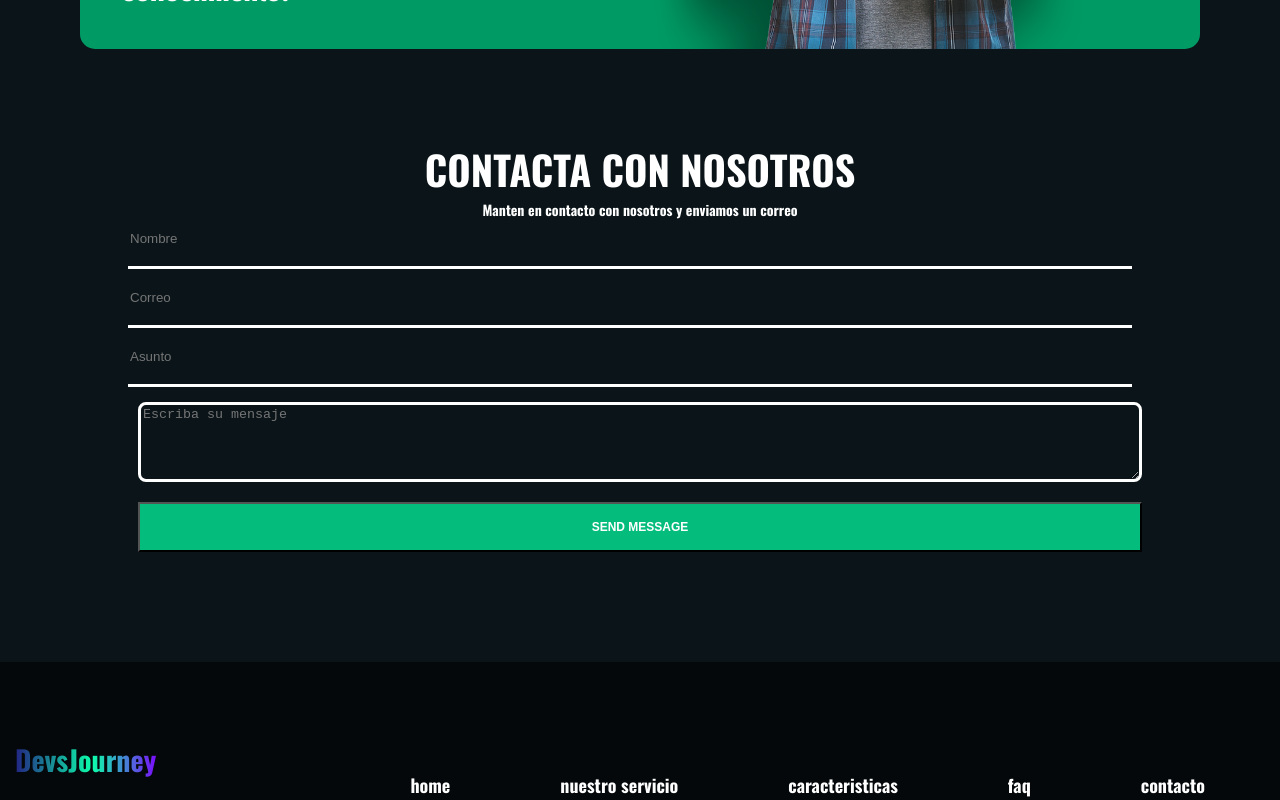
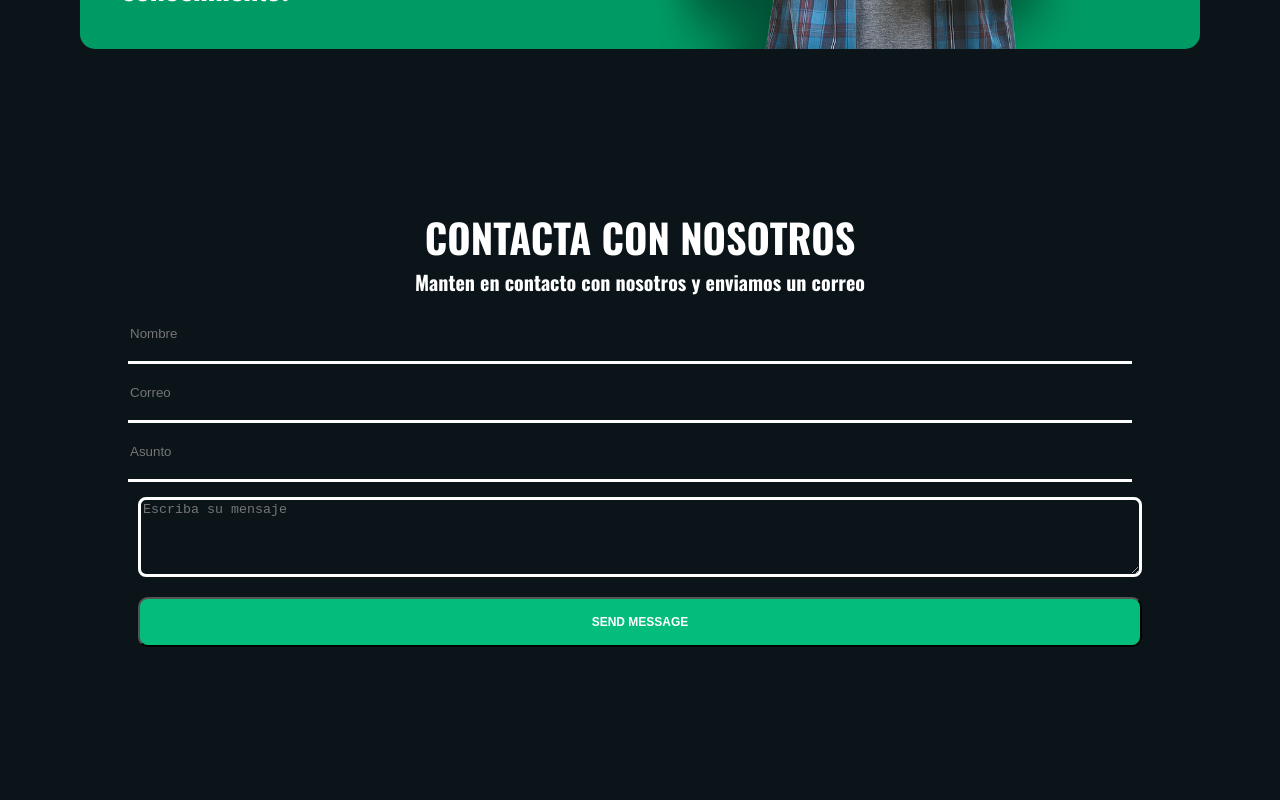
Before and after one commit to SofiDevO/proyecto--fullstack, a React (Vite) app in the folder frontend/CodeJourney/: page / in a window 1280 px wide. Shown: the part 1440-2240 px from the top of the page. Built offline with nearby package versions, Linux system fonts and the light colour scheme.

Commit message:
se agrega padding a css Forms

```diff
--- a/frontend/CodeJourney/src/components/contact-us/Form.css
+++ b/frontend/CodeJourney/src/components/contact-us/Form.css
@@ -1,10 +1,15 @@
-body {
+.topMenu a {
+  display: block;
+  padding: 0.3125rem 0.25rem;
+  }body {
     background-color: var(--background);
 
   }
 
   .form-container {
+    padding-top: 50px;
     width: 100%;
+    height: 100vh;
     padding-left: 10vw;
     padding-right: 10vw;
   }
@@ -19,6 +24,8 @@ body {
   }
 
   .contact-title {
+    padding-top: 1em;
+    padding-bottom: 1em;
     display: flex;
     justify-content: center;
     align-items: center;
@@ -26,7 +33,7 @@ body {
   }
 
   .contact-title p {
-  font-size: 14px;
+    font-size: 20px;
     font-weight: bold;
   }
 
@@ -77,6 +84,7 @@ body {
     height: 50px;
     font-size: 12px;
     font-weight: bold;
+     border-radius: 10px;
     cursor: pointer;
   }
 
```
Lines whose indentation alone changed are shown as unchanged.
